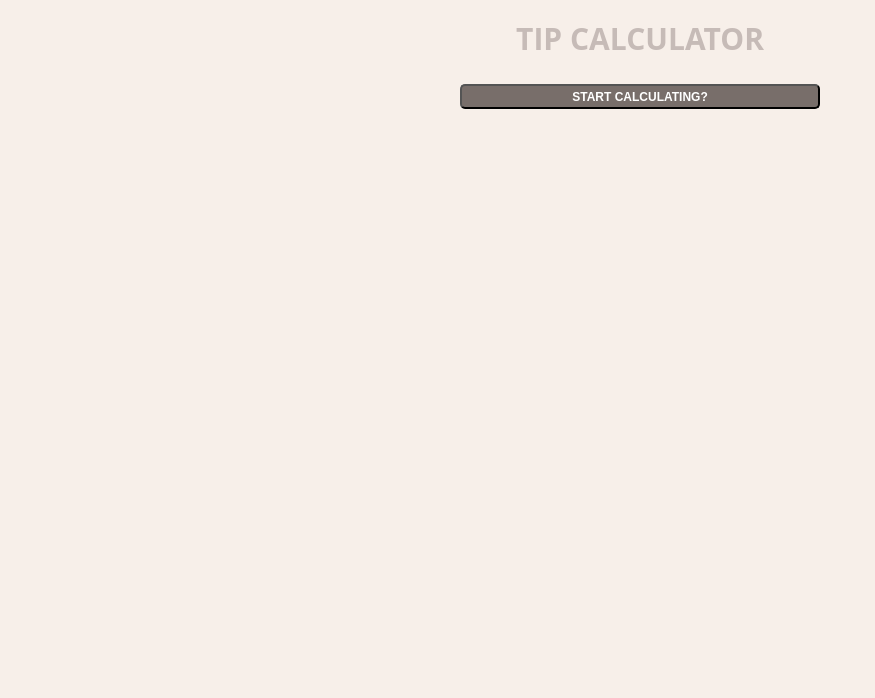
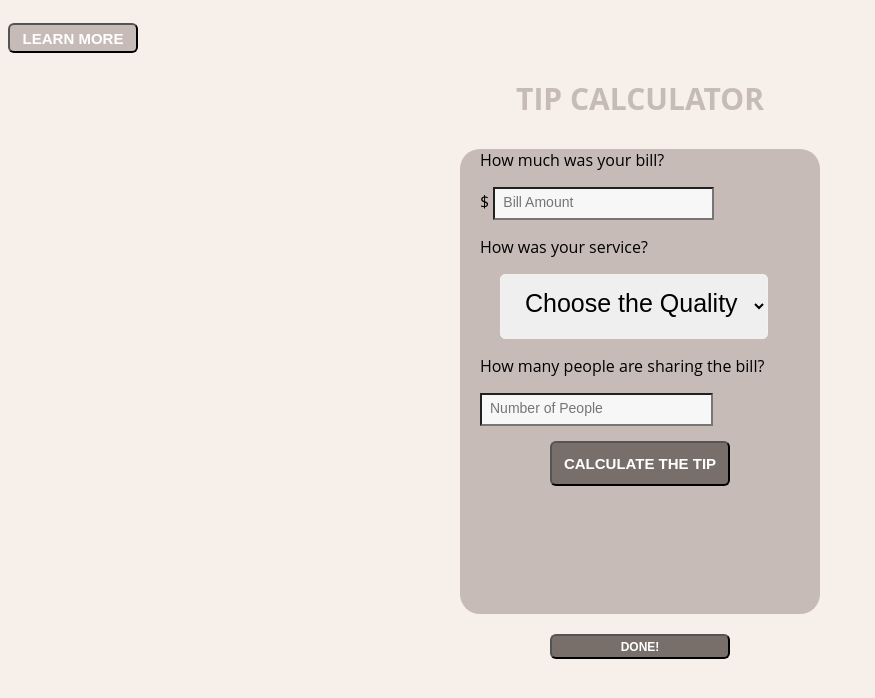
Before and after one commit to juliane99/Asignment2_frontend, a website with bundled scripts: page index.html in a window 1280 px wide. Shown: the whole page, without its empty margins (0-875 px from the left). Built offline with nearby package versions, Linux system fonts and the light colour scheme.

Commit message:
added learn more button

```diff
--- a/index.html
+++ b/index.html
@@ -7,9 +7,15 @@
     <title>tip calculator</title>
 </head>
 <body>
+  <div class="banner">
+    <button class="button button-banner">
+Learn more
+    </button>
+  </div>
+
+  </div>
   <h1>Tip Calculator</h1>
-  <button id="show" class="button button-small"> Start Calculating?</button>
-    <div id="container" style="display: none">
+    <div id="container">
         <div id="calculator">
           <form>
             <p>How much was your bill?
@@ -39,10 +45,10 @@
           <small id="each">each</small>
         </div>
         <!--totalTip end-->
-
       </div>
       <!--container end-->
 
+      <button id="show" class="button button-small"> Done!</button>
     <script src="./build/bundle.js"></script>
 </body>
 </html>
--- a/main.css
+++ b/main.css
@@ -4,6 +4,9 @@ body {
 
   }
 
+  .banner {
+    overflow: hidden;
+  }
   #container {
     height: 465px;
     width: 360px;
@@ -83,7 +86,7 @@ body {
     display: block;
     margin: 15px auto;
     background: #786E6a;
-    border-radius: 5px;
+    border-radius: 6px;
     font-size: 15px;
     color: white;
   }
@@ -103,9 +106,16 @@ body {
 
   }
   .button-small {
-    width: 360px;
+    width: 180px;
     height: 25px;
     font-size: 12px;
+  }
+  .button-banner {
+    width: 130px;
+    height: 30px;
+    float: left;
+    background: #C6BBB7;
+
   }
 
   #totalTip {
```
